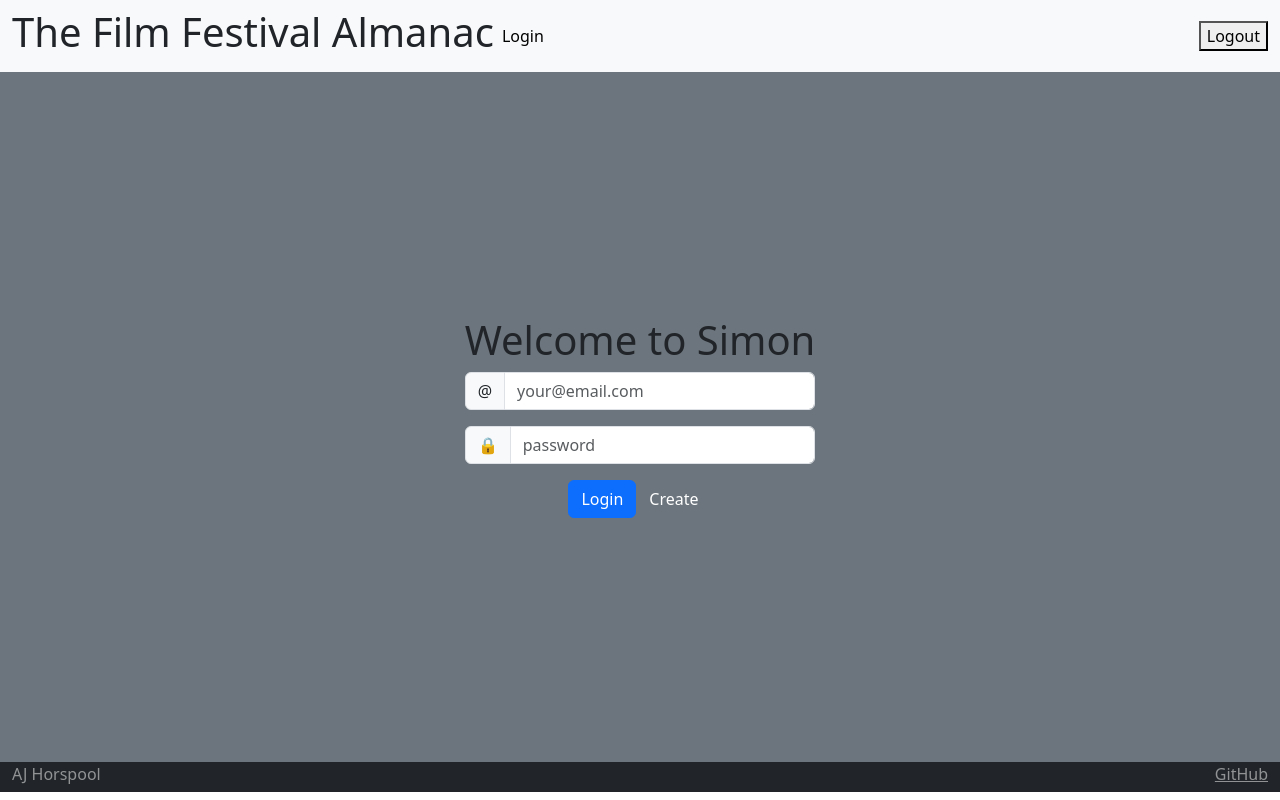
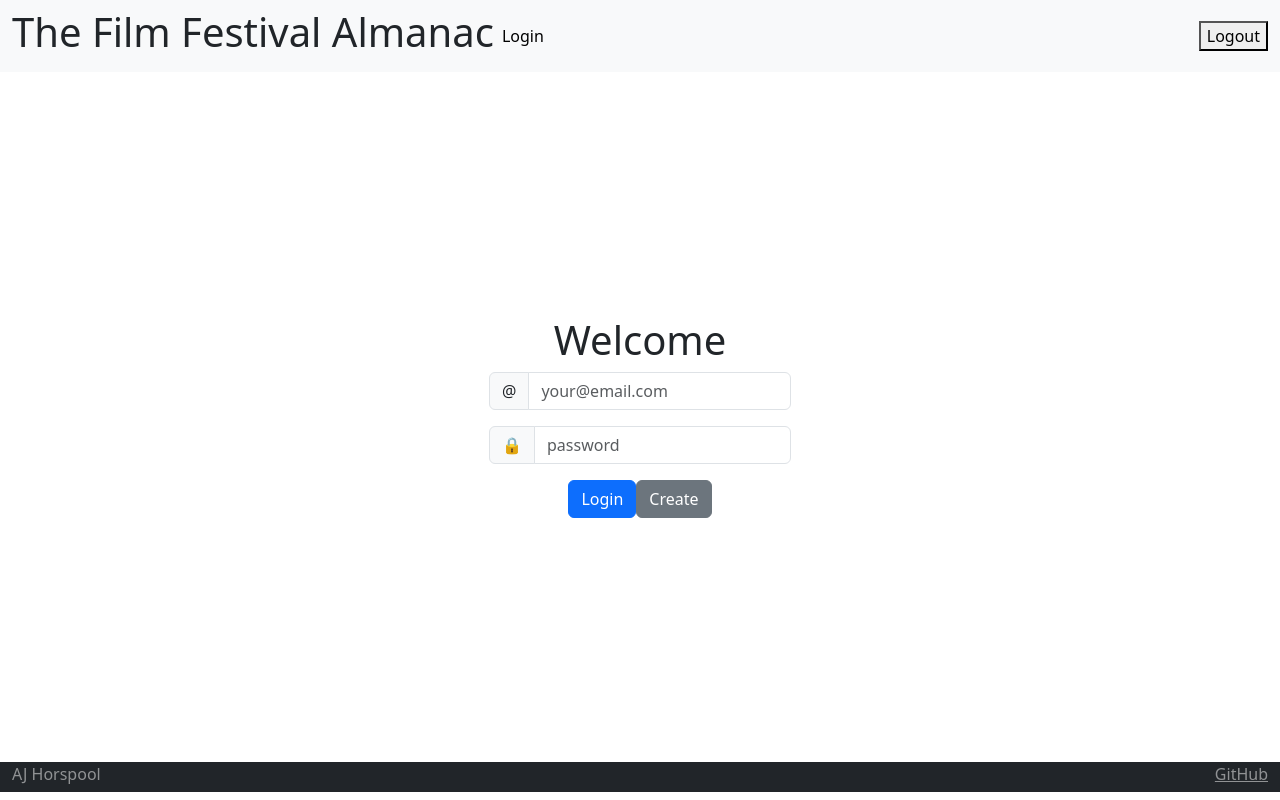
Before and after one commit to ajhorspl/startup, a React (Create React App) app: page / in a window 1280 px wide. Built offline with nearby package versions, Linux system fonts and the light colour scheme.

Commit message:
going to try to publish now to see what happens

```diff
--- a/src/App.js
+++ b/src/App.js
@@ -114,7 +114,7 @@ function App() {
 }
 
 function NotFound() {
-  return <main className='container-fluid bg-secondary text-center'>404: Return to sender. Address unknown.</main>;
+  return <main className='container-fluid text-center'>404: Return to sender. Address unknown.</main>;
 }
 
 export default App;
--- a/src/login/authenticated.jsx
+++ b/src/login/authenticated.jsx
@@ -24,8 +24,8 @@ export function Authenticated(props) {
   return (
     <div>
       <div className='playerName'>{props.userName}</div>
-      <Button variant='primary' onClick={() => navigate('/play')}>
-        Play
+      <Button variant='primary' onClick={() => navigate('/home')}>
+        Continue
       </Button>
       <Button variant='secondary' onClick={() => logout()}>
         Logout
--- a/src/login/login.jsx
+++ b/src/login/login.jsx
@@ -6,9 +6,9 @@ import { AuthState } from './authState';
 
 export function Login({ userName, authState, onAuthChange }) {
   return (
-    <main className='container-fluid bg-secondary text-center'>
+    <main className='container-fluid text-center'>
       <div>
-        {authState !== AuthState.Unknown && <h1>Welcome to Simon</h1>}
+        {authState !== AuthState.Unknown && <h1>Welcome</h1>}
         {authState === AuthState.Authenticated && (
           <Authenticated userName={userName} onLogout={() => onAuthChange(userName, AuthState.Unauthenticated)} />
         )}
```
Also changed, not shown: 2 other files (tests, documents, lock files or other folders).
